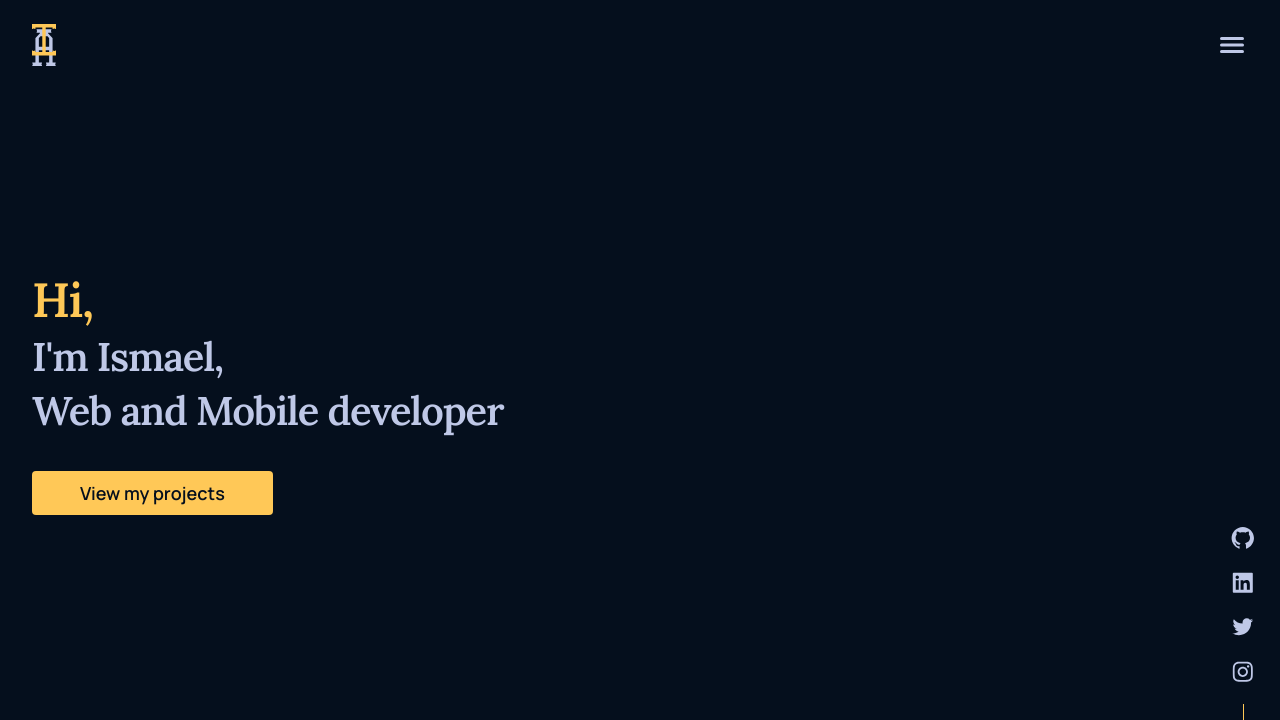
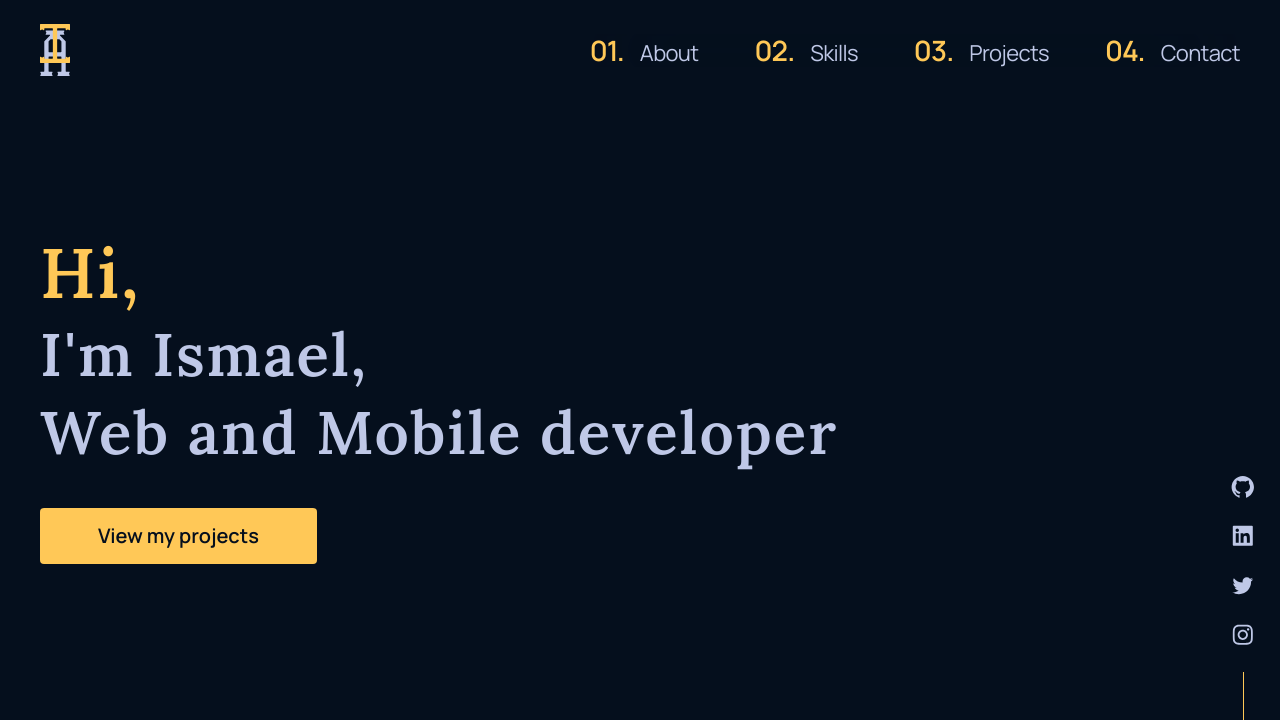
Before and after one commit to IsmaelAvotra/my-portfolio, a Next.js app: page / in a window 1280 px wide. Shown: the top 720 px of the page. Built offline with nearby package versions, Linux system fonts and the light colour scheme.

Commit message:
desktop version

```diff
--- a/src/app/components/banner/Banner.css
+++ b/src/app/components/banner/Banner.css
@@ -5,7 +5,7 @@
   gap: 1rem;
   right: 1rem;
   bottom: 2rem;
-  position: fixed;
+  position: absolute;
   z-index: 3;
 }
 
@@ -28,6 +28,25 @@
   transform: scale(1.2);
 }
 
+@media screen and (min-width: 1248px) {
+  .banner .socials::after {
+    height: 6rem;
+  }
+
+  .banner .text-h1 span {
+    letter-spacing: 2px;
+  }
+
+  .banner .socials {
+    gap: 1.5rem !important;
+    right: 1.5rem !important;
+  }
+
+  .banner .socials svg {
+    font-size: 1.5rem;
+  }
+}
+
 @media screen and (min-width: 600px) {
   .banner .socials {
     gap: 1.2rem;
@@ -37,3 +56,41 @@
     font-size: 1.6rem;
   }
 }
+
+@media screen and (max-width: 358px) {
+  .banner .text-h1 .im,
+  .banner .text-h1 .we {
+    font-size: 7vw;
+    line-height: auto;
+  }
+
+  .banner .text-h1 .hi {
+    font-size: 9vw;
+    line-height: auto;
+  }
+
+  .banner .web {
+    margin-bottom: 1rem;
+  }
+
+  .banner button {
+    padding: 0.2rem 1.5rem;
+  }
+
+  .banner button a {
+    font-size: 4vw;
+  }
+
+  .banner .socials {
+    gap: 1rem;
+    right: 0.5rem;
+  }
+
+  .banner .socials::after {
+    height: 3rem;
+  }
+
+  .banner .socials svg {
+    font-size: 1rem;
+  }
+}
--- a/src/app/components/banner/Banner.tsx
+++ b/src/app/components/banner/Banner.tsx
@@ -15,14 +15,14 @@ const sentence3 = 'Web and Mobile developer'.split('')
 
 const Banner = () => {
   return (
-    <section className='banner  max-h-[100vh] '>
+    <section className='banner  max-h-[100vh]  '>
       <div>
-        <div className='text-h1 mb-1 tablet:mb-4'>
+        <div className='text-h1 mb-1 tablet:mb-4 desktop:mb-8'>
           {sentence1.map((letter, index) => {
             return (
               <TextSpan
                 key={index}
-                className='text-mxl tablet:text-[48px] text-yellow '
+                className='text-mxl hi tablet:text-[48px] desktop:text-[70px] text-yellow '
               >
                 {letter === ' ' ? '\u00A0' : letter}
               </TextSpan>
@@ -30,19 +30,25 @@ const Banner = () => {
           })}
         </div>
 
-        <div className='text-h1 mb-1 tablet:mb-4'>
+        <div className='text-h1  mb-1 tablet:mb-4 desktop:mb-8'>
           {sentence2.map((letter, index) => {
             return (
-              <TextSpan key={index} className='text-sxl tablet:text-[40px]  '>
+              <TextSpan
+                key={index}
+                className='im text-sxl tablet:text-[40px] desktop:text-[60px]  '
+              >
                 {letter === ' ' ? '\u00A0' : letter}
               </TextSpan>
             )
           })}
         </div>
-        <div className='text-h1 mb-8 tablet:mb-10'>
+        <div className='web text-h1 mb-8 tablet:mb-10 desktop:mb-12'>
           {sentence3.map((letter, index) => {
             return (
-              <TextSpan key={index} className='text-sxl  tablet:text-[40px]'>
+              <TextSpan
+                key={index}
+                className='we text-sxl  tablet:text-[40px] desktop:text-[60px]'
+              >
                 {letter === ' ' ? '\u00A0' : letter}
               </TextSpan>
             )
@@ -53,7 +59,7 @@ const Banner = () => {
         <button className='bg-yellow  py-2 px-12 grid place-items-center  rounded-[4px] mb-6'>
           <Link
             href='/projects'
-            className='text-bgcolor text-sm tablet:text-[18px] font-semibold cursor-pointer'
+            className='text-bgcolor text-sm tablet:text-[18px] font-semibold cursor-pointer desktop:text-[20px] desktop:py-[6px] px-[10px]'
           >
             View my projects
           </Link>
--- /dev/null
+++ b/src/app/components/navbar/Navbar.css
@@ -0,0 +1,23 @@
+@media screen and (max-width: 358px) {
+  .navbar img {
+    width: 70%;
+  }
+
+  .navbar svg {
+    font-size: 8vw;
+  }
+
+  .navbar ul {
+    margin-left: 1rem;
+    margin-top: 5rem;
+    gap: 2rem;
+  }
+
+  .navbar ul li a {
+    font-size: 1.1rem;
+  }
+
+  .navbar ul a span {
+    font-size: 1.4rem;
+  }
+}
--- a/src/app/components/navbar/Navbar.tsx
+++ b/src/app/components/navbar/Navbar.tsx
@@ -1,5 +1,6 @@
 'use client'
 
+import './Navbar.css'
 import Image from 'next/image'
 import Link from 'next/link'
 import React, { useEffect, useState } from 'react'
@@ -20,24 +21,30 @@ const Navbar = () => {
     return () => window.removeEventListener('scroll', handleScroll)
   }, [])
   return (
-    <div className='navbar p-4 tablet:px-8 tablet:py-6 flex items-center justify-between sticky top-0 z-60 bg-bgcolor '>
+    <div className='navbar p-4 desktop:px-10 tablet:px-8 tablet:py-6 flex items-center justify-between sticky top-0 z-60 '>
       <div className='logo'>
         <Link href='/'>
-          <Image src='/logo.svg' alt='logo' width={24} height={42} />
+          <Image
+            src='/logo.svg'
+            alt='logo'
+            width={24}
+            height={42}
+            className='w-[100%]'
+          />
         </Link>
       </div>
       <div
-        className='menu text-sxl text-textcolor tablet:text-[32px] z-30 '
+        className='menu text-sxl text-textcolor tablet:text-[32px] desktop:hidden z-30 '
         onClick={() => setIsActive(!isActive)}
       >
         {isActive ? <IoClose /> : <IoMenu />}
       </div>
       <div
-        className={`navigation absolute ${
-          isActive ? 'right-0' : 'hidden'
-        } top-0 h-[100vh] w-[60vw] tablet:w-[50vw]  transition-all z-20 `}
+        className={`navigation absolute desktop:relative ${
+          isActive ? 'right-0' : 'hidden desktop:flex desktop:items-center'
+        } top-0 h-[100vh] desktop:h-auto w-[60vw] desktop:w-auto tablet:w-[50vw]  transition-all z-20 `}
       >
-        <ul className='flex flex-col items-start ml-12 tablet:ml-16  gap-10 tablet:gap-16 mt-24 '>
+        <ul className='flex flex-col desktop:flex-row items-start desktop:items-center ml-12 tablet:ml-16  gap-10 tablet:gap-16 desktop:gap-14 mt-24 desktop:mt-0 desktop:ml-0 '>
           <li>
             <Link
               href='/about'
--- a/src/app/globals.css
+++ b/src/app/globals.css
@@ -7,6 +7,8 @@
 body {
   background-color: #050f1d;
   color: #bfc8e7;
+  max-width: 1800px;
+  margin: 0 auto;
   font-family: 'Manrope', sans-serif;
 }
 
--- a/src/app/page.tsx
+++ b/src/app/page.tsx
@@ -3,7 +3,7 @@ import Banner from './components/banner/Banner'
 
 export default function Home() {
   return (
-    <main className='home tablet:px-8  flex justify-start items-center '>
+    <main className='home tablet:px-8 desktop:px-10  flex justify-start items-center '>
       <Banner />
     </main>
   )
```
